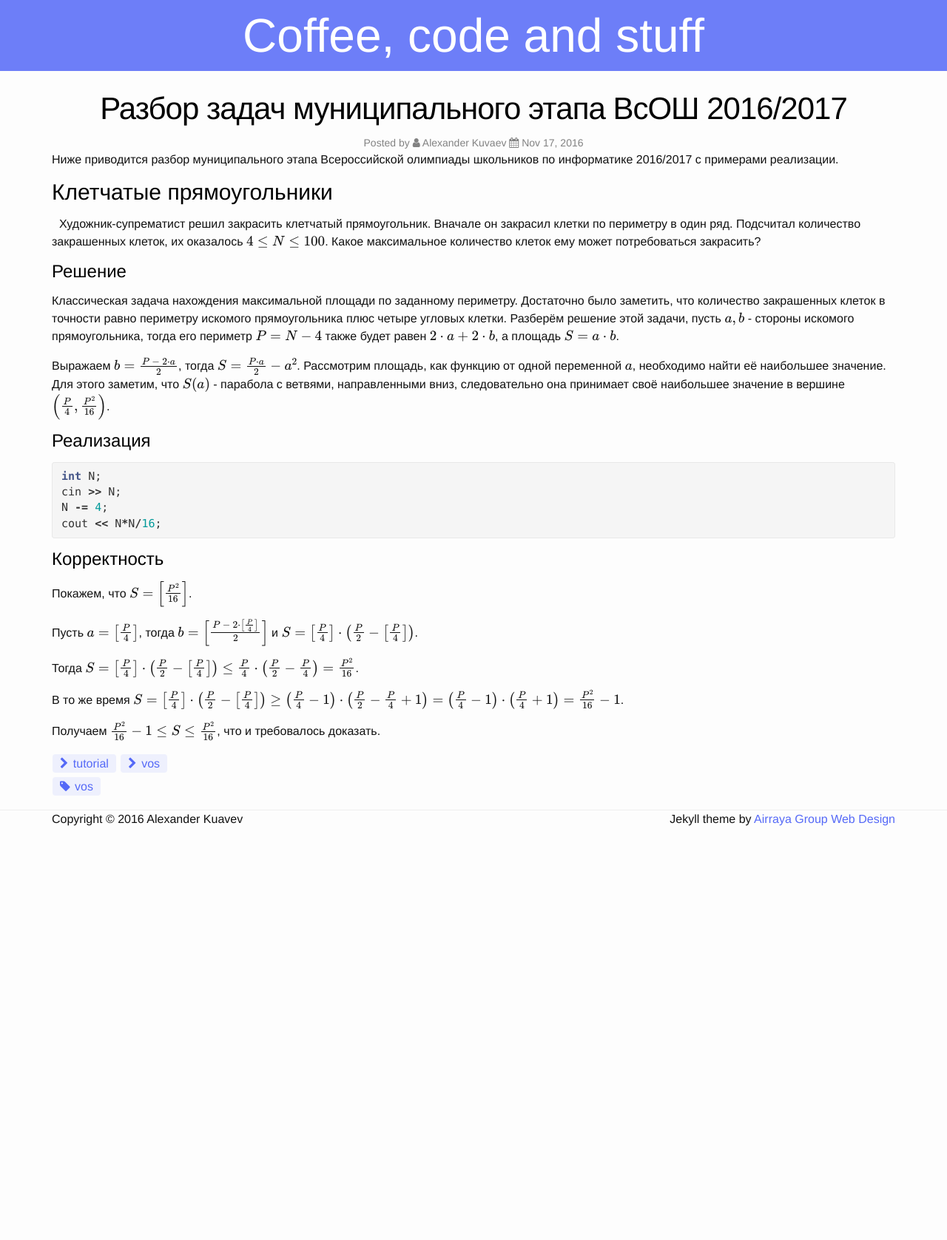
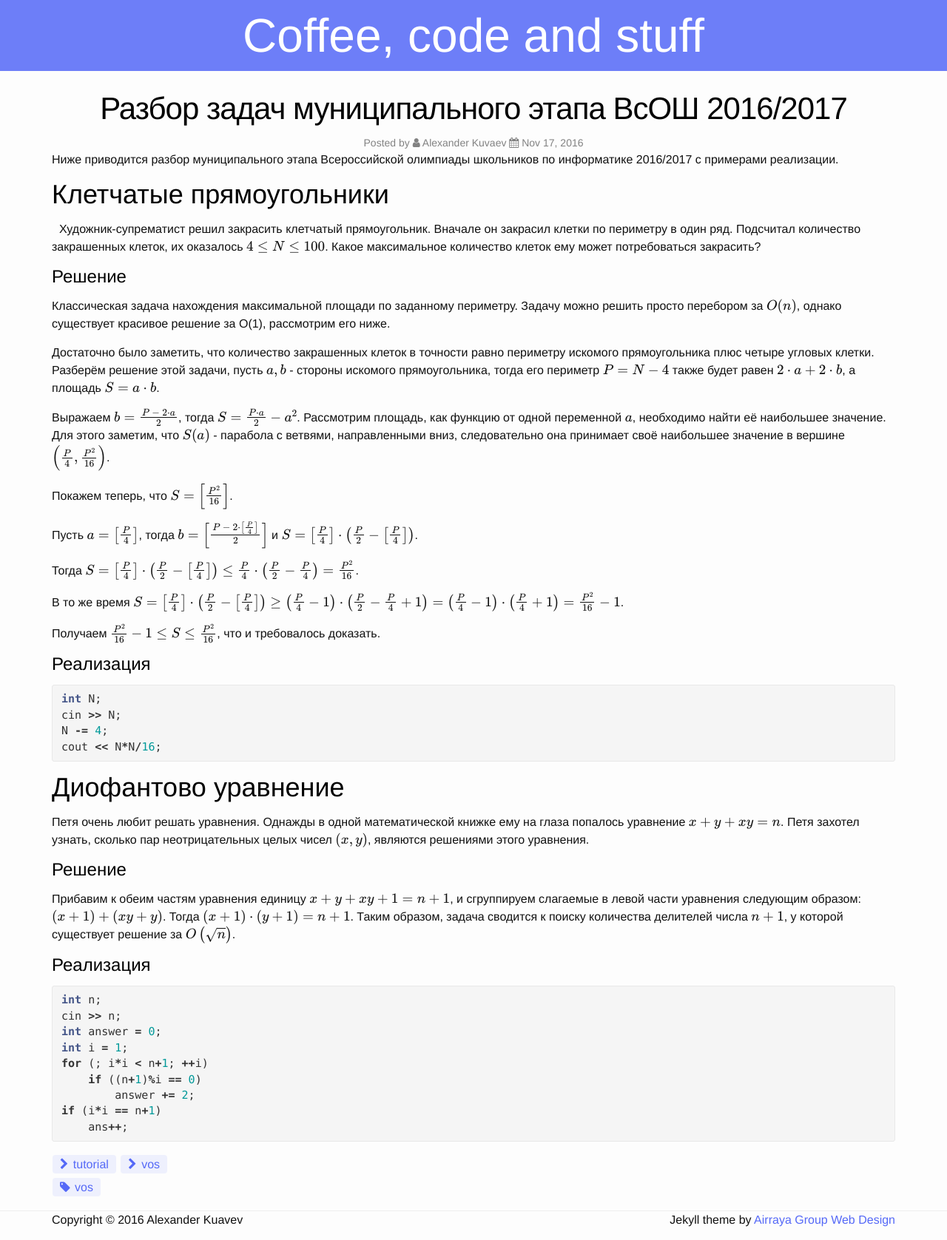
Before and after one commit to Vinatorul/vinatorul.github.io, a Jekyll site: the page built from _posts/2016-11-17-mvos-2k16.md, in a window 1280 px wide. Shown: the whole page at 74% size. Built offline with Jekyll 4.4.1, drawn with Linux system fonts in a browser that asks for light colours; nearby versions of some CDN libraries; formulas are drawn with MathJax 3; comment, search, counter and statistics services are not loaded; before the commit the page ends 1135 px from its top, so only the background shows below that.

Commit message:
Second task

```diff
--- a/_includes/header.html
+++ b/_includes/header.html
@@ -20,7 +20,7 @@
             <div class="row">
                 <div class="col-lg-12">
                     <div class="heading text-center">
-                        <a href="http://kuvaev.me/" style="color: #fff; font-size: 4em;">Coffee, code and stuff</a>
+                        <a href="http://kuvaev.me/" id="brand">Coffee, code and stuff</a>
                     </div>
                 </div>
             </div>
--- a/_posts/2016-11-17-mvos-2k16.md
+++ b/_posts/2016-11-17-mvos-2k16.md
@@ -10,7 +10,7 @@ author: Alexander Kuvaev
 Ниже приводится разбор муниципального этапа Всероссийской олимпиады школьников по информатике 2016/2017 с примерами реализации.
 <!-- more -->
 
-## Клетчатые прямоугольники
+# Клетчатые прямоугольники
 
 ![](/assets/mvos-2k16-1.png)
 Художник-супрематист решил закрасить клетчатый прямоугольник.
@@ -20,13 +20,24 @@ author: Alexander Kuvaev
 
 ### Решение
 
-Классическая задача нахождения максимальной площади по заданному периметру.
+Классическая задача нахождения максимальной площади по заданному периметру. Задачу можно решить просто перебором за $$O(n)$$, однако существует красивое решение за O(1), рассмотрим его ниже.
+
 Достаточно было заметить, что количество закрашенных клеток в точности равно периметру искомого прямоугольника плюс четыре угловых клетки.
 Разберём решение этой задачи, пусть $$a, b$$ - стороны искомого прямоугольника, тогда его периметр $$P = N-4$$ также будет равен $$2\cdot a + 2\cdot b$$, а площадь $$S = a\cdot b$$.
 
 Выражаем $$b = \frac{P~-~2\cdot a}{2}$$, тогда $$S = \frac{P\cdot a}{2} - a^2$$.
 Рассмотрим площадь, как функцию от одной переменной $$a$$, необходимо найти её наибольшее значение.
 Для этого заметим, что $$S(a)$$ - парабола с ветвями, направленными вниз, следовательно она принимает своё наибольшее значение в вершине $$\left(\frac{P}{4}, \frac{P^2}{16}\right)$$.
+
+Покажем теперь, что $$S = \left[\frac{P^2}{16}\right]$$.
+
+Пусть $$a = \left[\frac{P}{4}\right]$$, тогда $$b = \left[\frac{P~-~2\cdot\left[\frac{P}{4}\right]}{2}\right]$$ и $$S = \left[\frac{P}{4}\right]\cdot\left(\frac{P}{2} - \left[\frac{P}{4}\right]\right)$$.
+
+Тогда $$S = \left[\frac{P}{4}\right]\cdot\left(\frac{P}{2} - \left[\frac{P}{4}\right]\right) \leq \frac{P}{4}\cdot\left(\frac{P}{2} - \frac{P}{4}\right) = \frac{P^2}{16}$$.
+
+В то же время $$S = \left[\frac{P}{4}\right]\cdot\left(\frac{P}{2} - \left[\frac{P}{4}\right]\right) \geq \left(\frac{P}{4} - 1\right)\cdot\left(\frac{P}{2} - \frac{P}{4} + 1\right) = \left(\frac{P}{4} - 1\right)\cdot\left(\frac{P}{4} + 1\right) = \frac{P^2}{16} - 1$$.
+
+Получаем $$\frac{P^2}{16} - 1 \leq S \leq \frac{P^2}{16}$$, что и требовалось доказать.
 
 ### Реализация
 
@@ -37,14 +48,24 @@ N -= 4;
 cout << N*N/16;
 {% endhighlight %}
 
-### Корректность
+# Диофантово уравнение
 
-Покажем, что $$S = \left[\frac{P^2}{16}\right]$$.
+Петя очень любит решать уравнения. Однажды в одной математической книжке ему на глаза попалось уравнение $$x + y + xy = n$$. Петя захотел узнать, сколько пар неотрицательных целых чисел $$\left(x, y\right)$$, являются решениями этого уравнения.
 
-Пусть $$a = \left[\frac{P}{4}\right]$$, тогда $$b = \left[\frac{P~-~2\cdot\left[\frac{P}{4}\right]}{2}\right]$$ и $$S = \left[\frac{P}{4}\right]\cdot\left(\frac{P}{2} - \left[\frac{P}{4}\right]\right)$$.
+### Решение
 
-Тогда $$S = \left[\frac{P}{4}\right]\cdot\left(\frac{P}{2} - \left[\frac{P}{4}\right]\right) \leq \frac{P}{4}\cdot\left(\frac{P}{2} - \frac{P}{4}\right) = \frac{P^2}{16}$$.
+Прибавим к обеим частям уравнения единицу $$x + y + xy + 1 = n + 1$$, и сгруппируем слагаемые в левой части уравнения следующим образом: $$\left(x + 1\right) + \left(xy + y\right)$$. Тогда $$\left(x + 1\right)\cdot\left(y + 1\right) = n + 1$$. Таким образом, задача сводится к поиску количества делителей числа $$n + 1$$, у которой существует решение за $$O\left(\sqrt{n}\right)$$.
 
-В то же время $$S = \left[\frac{P}{4}\right]\cdot\left(\frac{P}{2} - \left[\frac{P}{4}\right]\right) \geq \left(\frac{P}{4} - 1\right)\cdot\left(\frac{P}{2} - \frac{P}{4} + 1\right) = \left(\frac{P}{4} - 1\right)\cdot\left(\frac{P}{4} + 1\right) = \frac{P^2}{16} - 1$$.
+### Реализация
 
-Получаем $$\frac{P^2}{16} - 1 \leq S \leq \frac{P^2}{16}$$, что и требовалось доказать.
+{% highlight cpp %}
+int n;
+cin >> n;
+int answer = 0;
+int i = 1;
+for (; i*i < n+1; ++i)
+    if ((n+1)%i == 0)
+        answer += 2;
+if (i*i == n+1)
+    ans++;
+{% endhighlight %}
--- a/css/style.css
+++ b/css/style.css
@@ -133,7 +133,9 @@ a h2{
     width: auto;
 }
 #mc_embed_signup{
-background:#fff; clear:left; font:14px Helvetica,Arial,sans-serif;
+    background:#fff;
+    clear:left;
+    font:14px Helvetica,Arial,sans-serif;
 }
 .gsc-control-cse {
     background-color: #f5f5f5 !important;
@@ -149,3 +151,8 @@ input.gsc-search-button, input.gsc-search-button:hover, input.gsc-search-button:
 .gscb_a {
     font-size: 16px !important;
 }
+
+#brand {
+    color: #fff;
+    font-size: 4em;
+}
```
